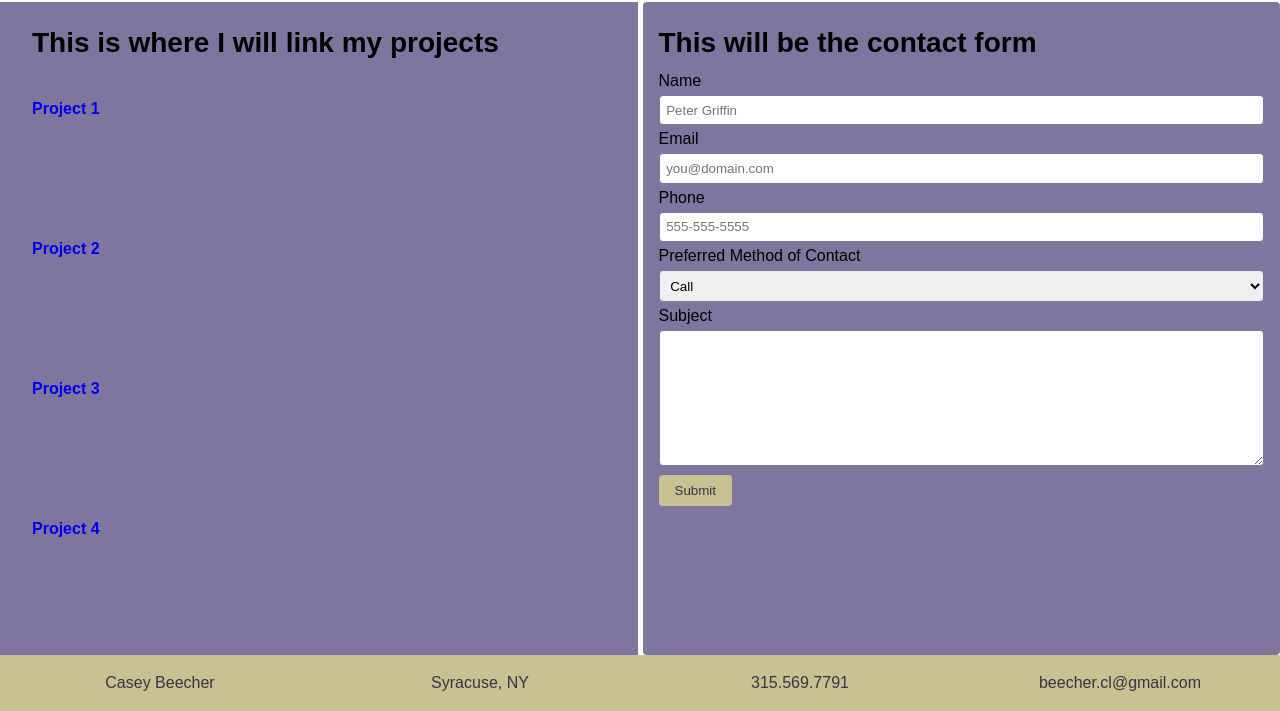
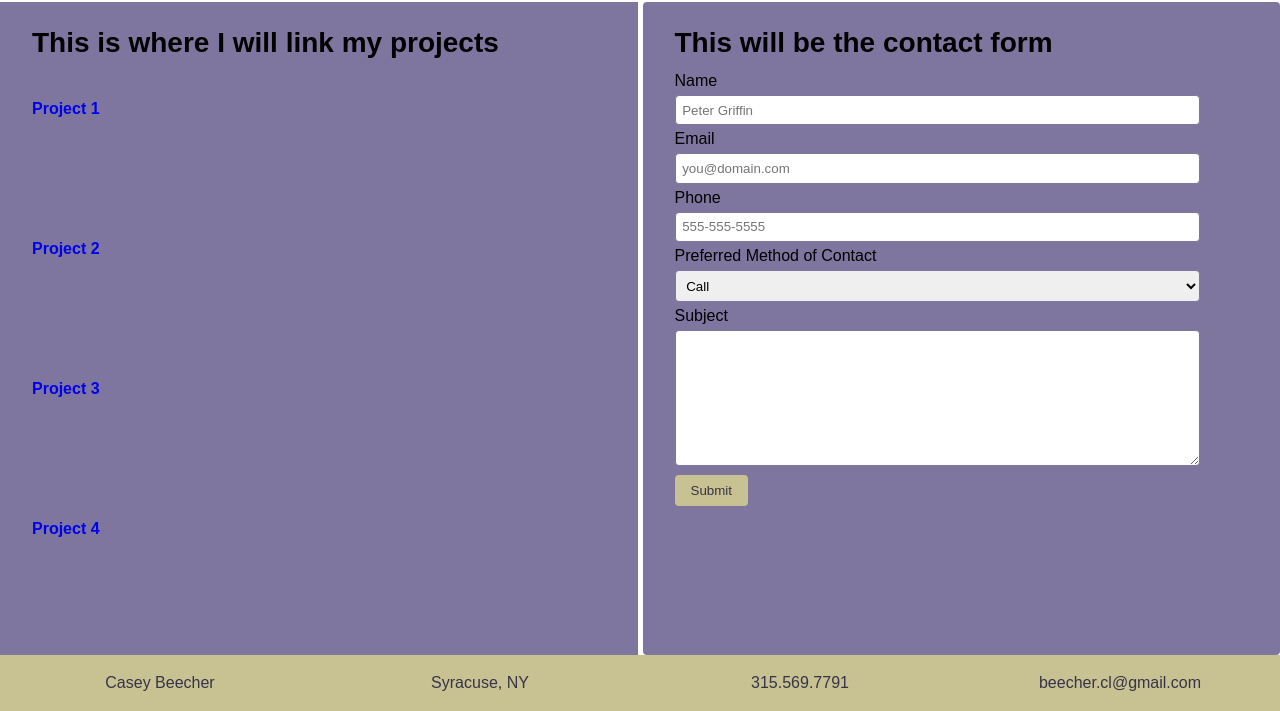
Before and after one commit to cbeecher/cb-portfolio-site, a plain HTML site: page index.html in a window 1280 px wide. Shown: the part 1030-1741 px from the top of the page. Drawn offline with Linux system fonts and the light colour scheme; a web font is replaced by a local one.

Commit message:
created script.js

```diff
--- a/style.css
+++ b/style.css
@@ -277,7 +277,7 @@ a {
 /*Contact form*/
 .form {
     max-width: 100%;
-    padding: 1em;
+    padding: 1em 5em 0 2em;
     border-radius: 4px;
     background-color: hsl(252, 17%, 54%);
 }
```
Also changed, not shown: script.js (added).
